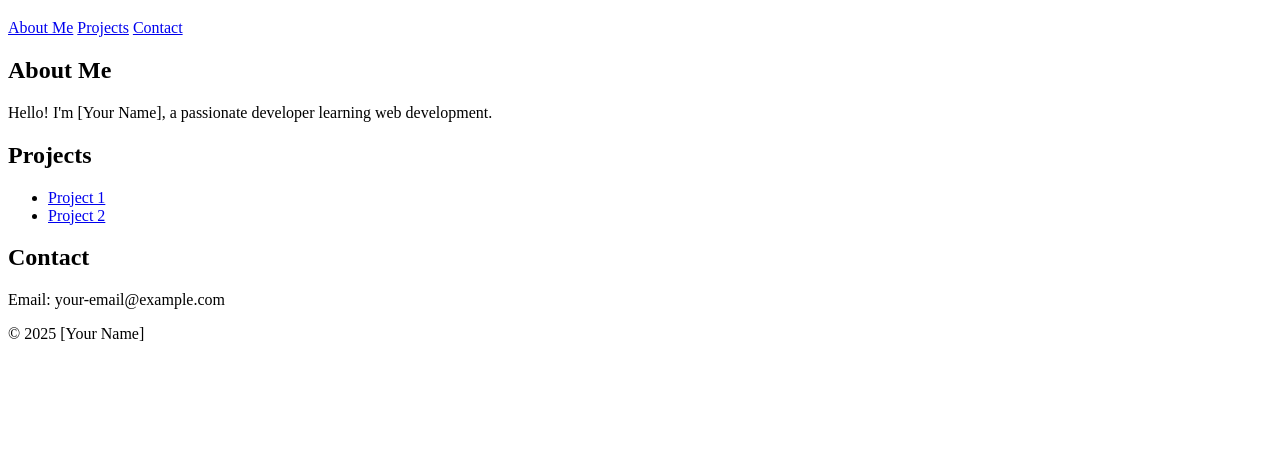
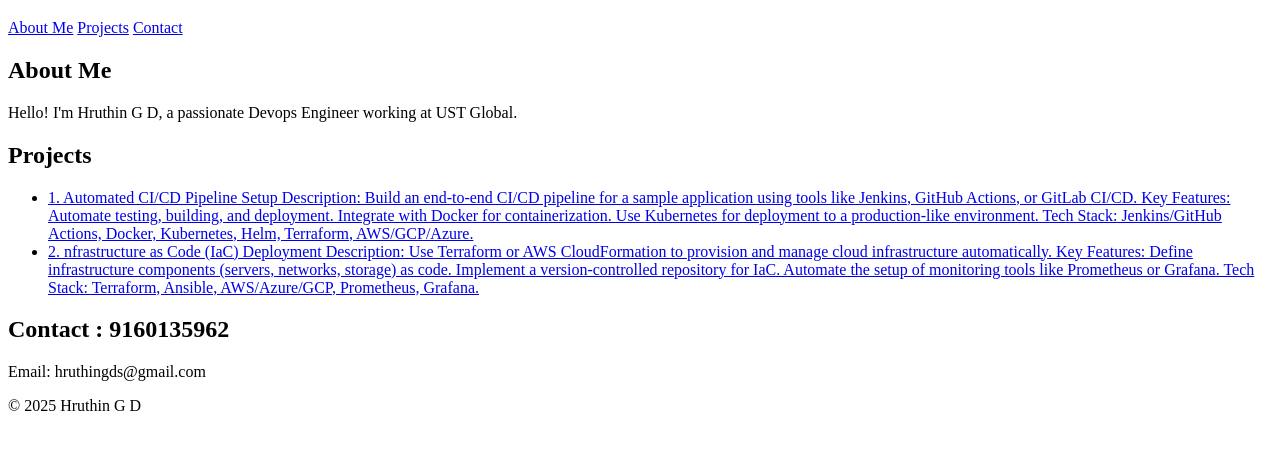
Before and after one commit to hruthingali/personal-website, a plain HTML site: page index.html in a window 1280 px wide. Shown: the part 61-510 px from the top of the page. Drawn offline with Linux system fonts and the light colour scheme.

Commit message:
second commit

```diff
--- a/index.html
+++ b/index.html
@@ -18,24 +18,36 @@
 
   <section id="about">
     <h2>About Me</h2>
-    <p>Hello! I'm [Your Name], a passionate developer learning web development.</p>
+    <p>Hello! I'm Hruthin G D, a passionate Devops Engineer working at UST Global.</p>
   </section>
 
   <section id="projects">
     <h2>Projects</h2>
     <ul>
-      <li><a href="#">Project 1</a></li>
-      <li><a href="#">Project 2</a></li>
+      <li><a href="#"> 1. Automated CI/CD Pipeline Setup
+        Description: Build an end-to-end CI/CD pipeline for a sample application using tools like Jenkins, GitHub Actions, or GitLab CI/CD.
+        Key Features:
+        Automate testing, building, and deployment.
+        Integrate with Docker for containerization.
+        Use Kubernetes for deployment to a production-like environment.
+        Tech Stack: Jenkins/GitHub Actions, Docker, Kubernetes, Helm, Terraform, AWS/GCP/Azure.</a></li>
+      <li><a href="#"> 2. nfrastructure as Code (IaC) Deployment
+        Description: Use Terraform or AWS CloudFormation to provision and manage cloud infrastructure automatically.
+        Key Features:
+        Define infrastructure components (servers, networks, storage) as code.
+        Implement a version-controlled repository for IaC.
+        Automate the setup of monitoring tools like Prometheus or Grafana.
+        Tech Stack: Terraform, Ansible, AWS/Azure/GCP, Prometheus, Grafana.</a></li>
     </ul>
   </section>
 
   <section id="contact">
-    <h2>Contact</h2>
-    <p>Email: your-email@example.com</p>
+    <h2>Contact : 9160135962</h2>
+    <p>Email: hruthingds@gmail.com</p>
   </section>
 
   <footer>
-    <p>&copy; 2025 [Your Name]</p>
+    <p>&copy; 2025 Hruthin G D</p>
   </footer>
 </body>
 </html>
```
